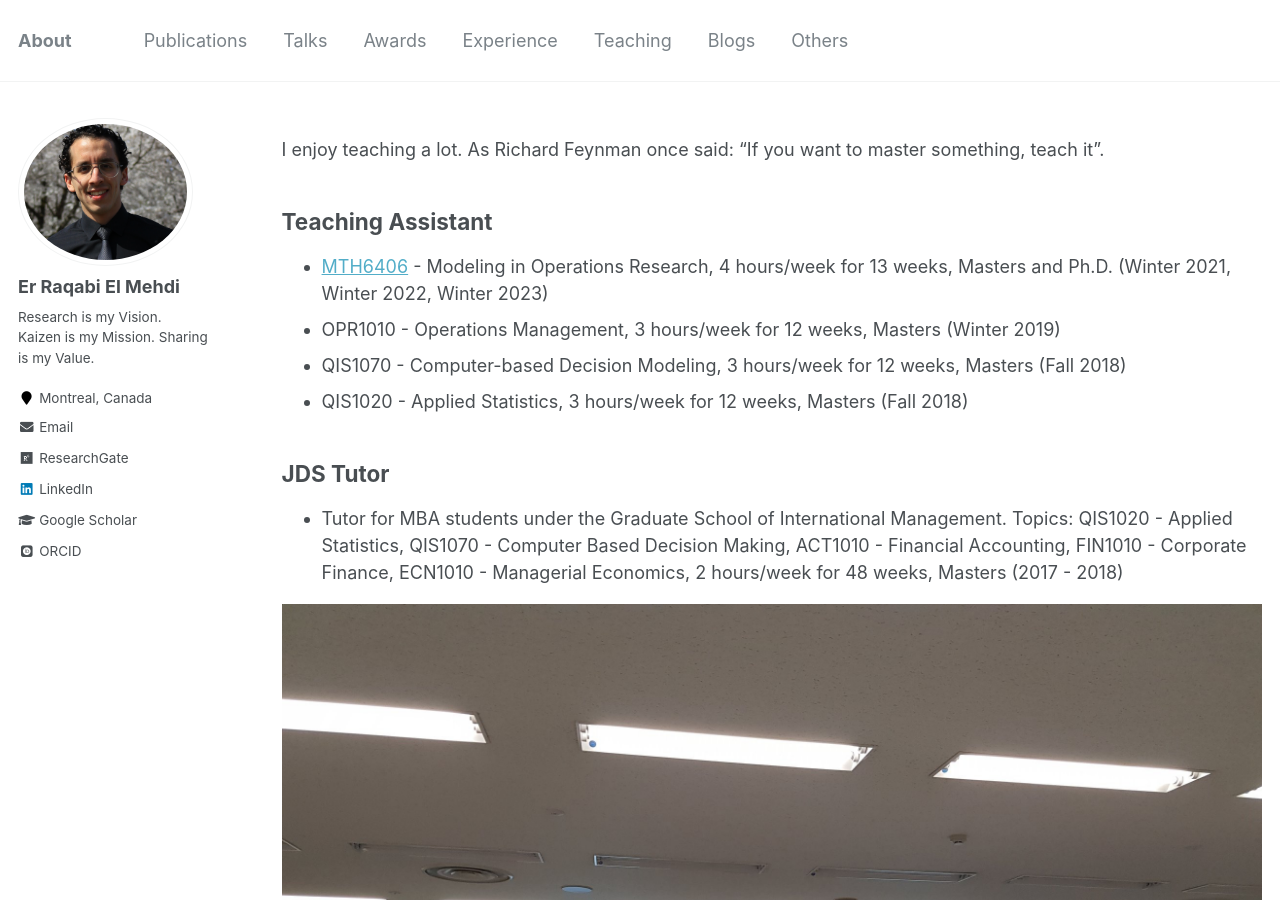
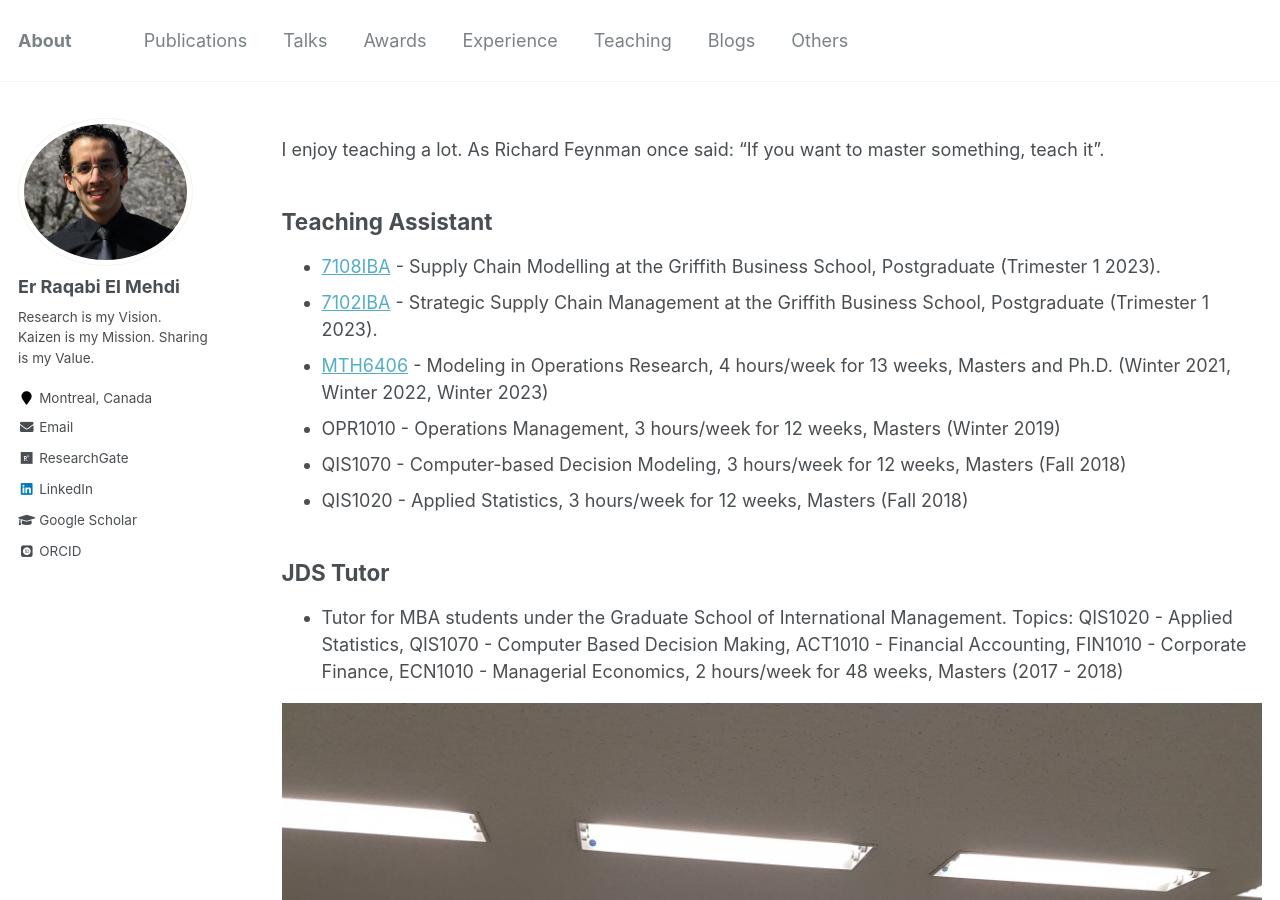
Before and after one commit to RqbMedi/rqbmedi.github.io, a Jekyll site: the page built from _pages/teaching.md, in a window 1280 px wide and 900 px high. Built offline with Jekyll 4.4.1, drawn with Linux system fonts in a browser that asks for light colours; some web fonts are replaced.

Commit message:
Update teaching.md

```diff
--- a/_pages/teaching.md
+++ b/_pages/teaching.md
@@ -9,6 +9,8 @@ I enjoy teaching a lot. As Richard Feynman once said: "If you want to master som
 
 Teaching Assistant
 ------
+ - [7108IBA](https://www.griffith.edu.au/study/courses/supply-chain-modelling-7108IBA) - Supply Chain Modelling at the Griffith Business School, Postgraduate (Trimester 1 2023).
+ - [7102IBA](https://www.griffith.edu.au/study/courses/strategic-supply-chain-management-7102IBA#trimester-1-online) - Strategic Supply Chain Management at the Griffith Business School, Postgraduate (Trimester 1 2023).
  - [MTH6406](https://www.polymtl.ca/programmes/cours/modelisation-en-recherche-operationnelle) - Modeling in Operations Research, 4 hours/week for 13 weeks, Masters and Ph.D. (Winter 2021, Winter 2022, Winter 2023)
  - OPR1010 - Operations Management, 3 hours/week for 12 weeks, Masters (Winter 2019)
  - QIS1070 - Computer-based Decision Modeling, 3 hours/week for 12 weeks, Masters (Fall 2018)
```
